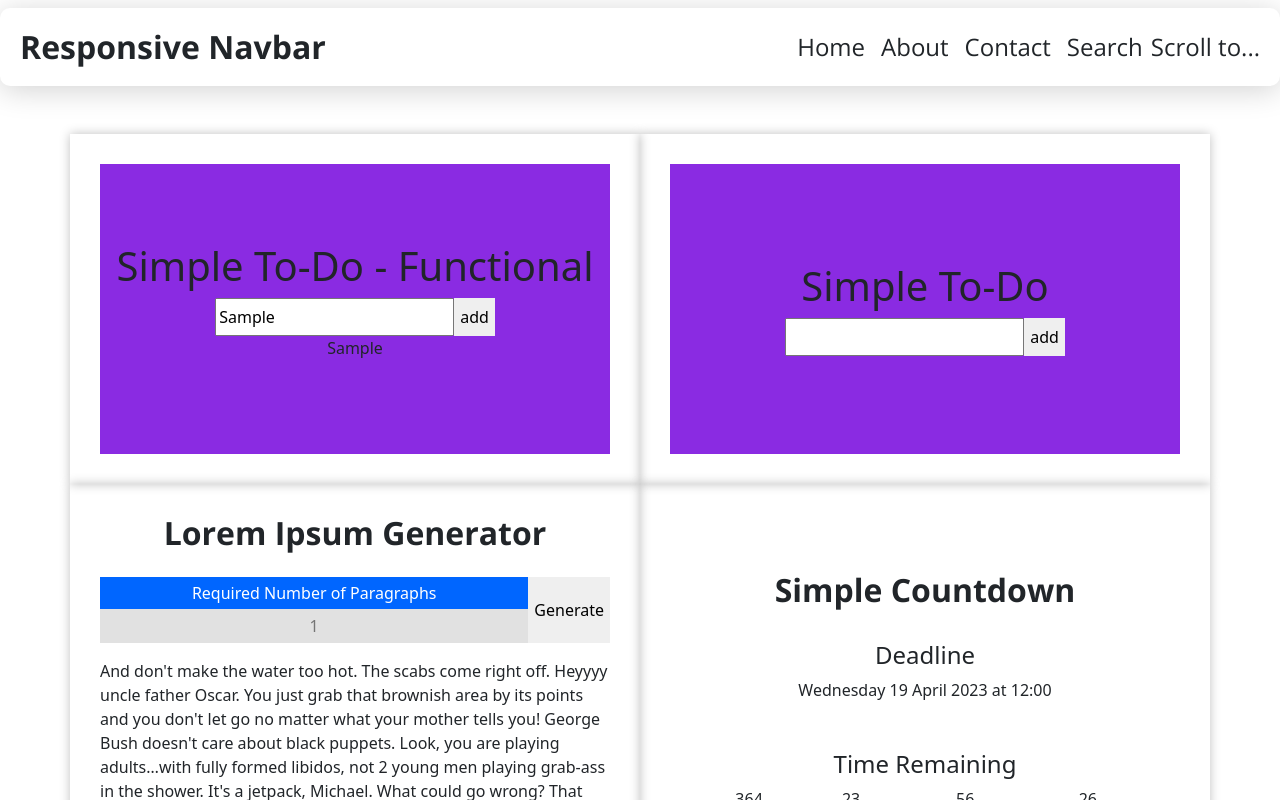
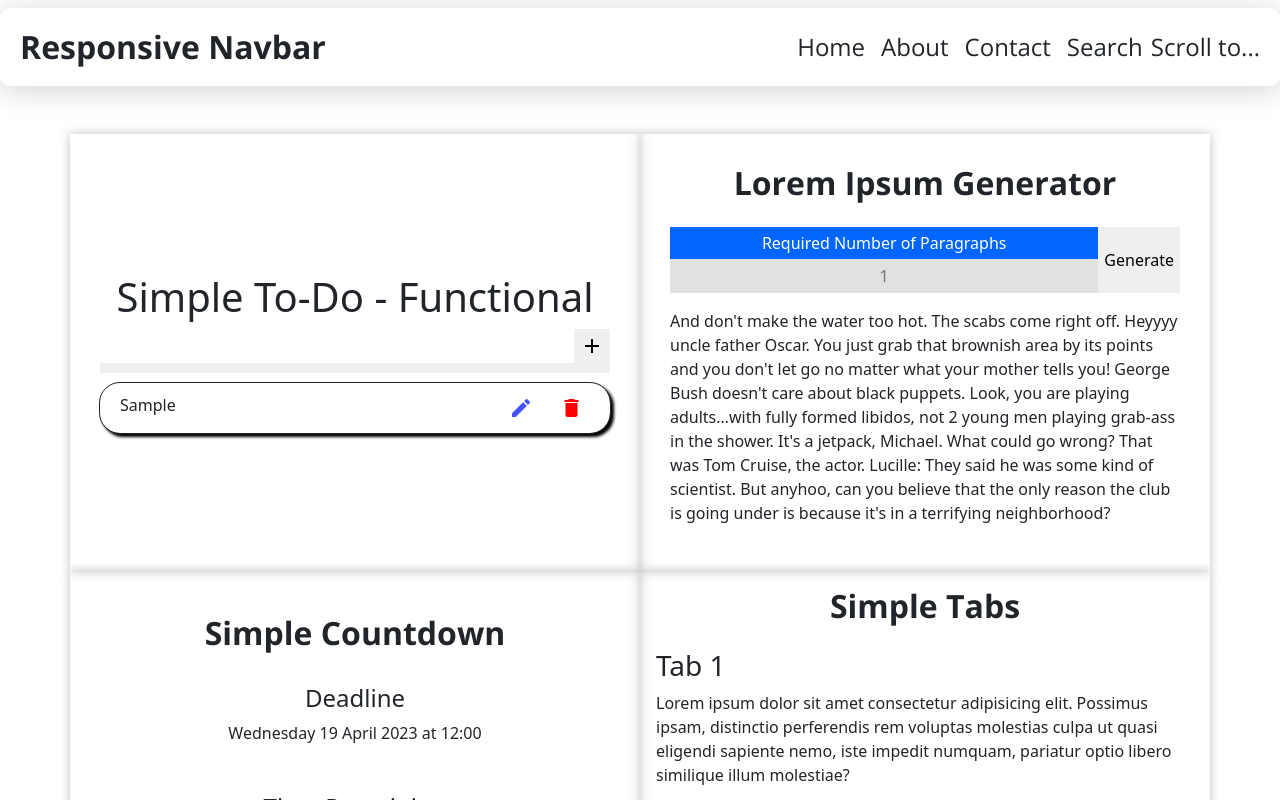
Before and after one commit to xScottishKrissx/playground, a React (Create React App) app: page / in a window 1280 px wide. Both pictures are taken after typing "Sample" into the empty fields and a click on the button "add". Shown: the top 800 px of the page. Built offline with nearby package versions, Linux system fonts and the light colour scheme.

Commit message:
0.16.3 - Styling in place

```diff
--- a/src/App.js
+++ b/src/App.js
@@ -21,8 +21,7 @@ import Footer from './components/footer/footer';
 import Tabs from './components/tabs/tabs';
 import Countdown from './components/countdown/countdown';
 import LoremIpsum from './components/loremIpsum/loremIpsum';
-import SimpleTodo from './components/simpleTodo/simpleTodoStateful';
-import SimpleTodoFunctional from './components/simpleTodo/simpleTodo';
+import SimpleTodo from './components/simpleTodo/simpleTodo';
 
 
 function App() {
@@ -34,7 +33,6 @@ function App() {
 
         <Row fluid="true">
 
-          <Col sm={6} lg={6} > <SimpleTodoFunctional /> </Col>
           <Col sm={6} lg={6} > <SimpleTodo /> </Col>
           <Col sm={6} lg={6} > <LoremIpsum /> </Col>
           <Col sm={6} lg={6} > <Countdown /> </Col>
--- a/src/components/simpleTodo/simpleTodo.css
+++ b/src/components/simpleTodo/simpleTodo.css
@@ -1,5 +1,5 @@
 .simpleTodo__container{
-    background-color: blueviolet;
+    /* background-color: blueviolet; */
     display: flex;
         flex-direction: column;
         justify-content: center;
@@ -11,13 +11,63 @@
 
 .simpleTodo__formContainer{
     display: flex;
+    width: 100%;
 }
 
 .simpleTodo__form{
     border: none;
     line-height: 2rem;
+    width: inherit;
 }
 .simpleTodo__formContainer button{
     border: none;
     line-height: 2rem;
 }
+
+.simpleTodo__formContainer input{
+    border: none;
+    border-bottom: 10px solid #efefef;
+    width: inherit;
+}
+
+.simpleTodo__formContainer input:focus-visible{
+    background-color: #efefef;
+    outline: none;
+}
+
+/* List */
+
+.simpleTodo__list{
+    /* outline: 1px solid; */
+    width: 100%;
+}
+
+.simpleTodo__singleItem{
+    border-radius: 20px;
+    box-shadow: 3px 3px 3px 1px black;
+    margin-top: 10px;
+    outline: 1px solid;
+
+}
+
+.simpleTodo__singleItem p{
+
+    overflow-wrap: break-word;
+    padding-left: 20px;
+    padding-right: 20px;
+    padding-top: 10px;
+}
+
+.simpleTodo__singleItemButtons{
+    /* background-color: aqua; */
+    display: flex;
+    justify-content: space-evenly;
+    align-items: center;
+}
+
+    .simpleTodo__editButton{
+        color: #4554ff;
+    }
+    .simpleTodo__deleteButton{
+        color: red;
+    }
--- a/src/components/simpleTodo/simpleTodo.js
+++ b/src/components/simpleTodo/simpleTodo.js
@@ -1,30 +1,56 @@
 import * as React from 'react'
 import { useState,useRef,useEffect } from 'react'
+
+import Row from 'react-bootstrap/Row'
+import Col from 'react-bootstrap/Col'
+
 
 import './simpleTodo.css'
 
 export const SimpleTodoFunctional = () =>{
 
-    const [items, setItem] = useState([])
+    // Reset Local Storage Manually
+    // localStorage.clear()
+
+
+    const getLocalStorage = JSON.parse(localStorage.getItem("items"))
+    // console.log(getLocalStorage)
+
+    const [items, setItem] = useState(getLocalStorage || [])
     const formInput = useRef(null)
 
     function handleClick(){
 
+    // Grab the value of the input box using the ref and add it to a new or existing array of items
         const value = formInput.current.value
-        console.log(value)
-
         let itemsArray = items || []
         itemsArray.push(value)
+
+    // Set the new state which will update the page.
         setItem(items => ([...items]))
 
+    // Save the items array to local state
+        localStorage.setItem("items",JSON.stringify(items))
+        // console.log(items)
 
-        console.log(items)
+    // Clear the input after adding a new item
+        formInput.current.value = null
 
     }
 
+    // Display the items array in a readable format.
     const mapItems = items.map((x,index) => {
         return(
-            <p key={index}>{x}</p>
+            <div key={index} className="simpleTodo__singleItem d-flex">
+                <p className="w-75">{x}</p>
+
+                <div  className="simpleTodo__singleItemButtons w-25">
+                    <span className="material-icons simpleTodo__editButton">edit</span>
+                    <span className="material-icons simpleTodo__deleteButton">delete</span>
+                </div>
+
+
+            </div>
         )
     })
 
@@ -38,7 +64,7 @@ return(
                 <label htmlFor="itemEntry"></label>
                 <input ref={formInput} type="text" name="itemEntry" />
             </form>
-            <button onClick={()=>handleClick()}>add</button>
+            <button onClick={()=>handleClick()}><span className="material-icons">add</span></button>
             {/* <button>edit</button> */}
 
 
```
Also changed, not shown: 1 other file (tests, documents, lock files or other folders).
